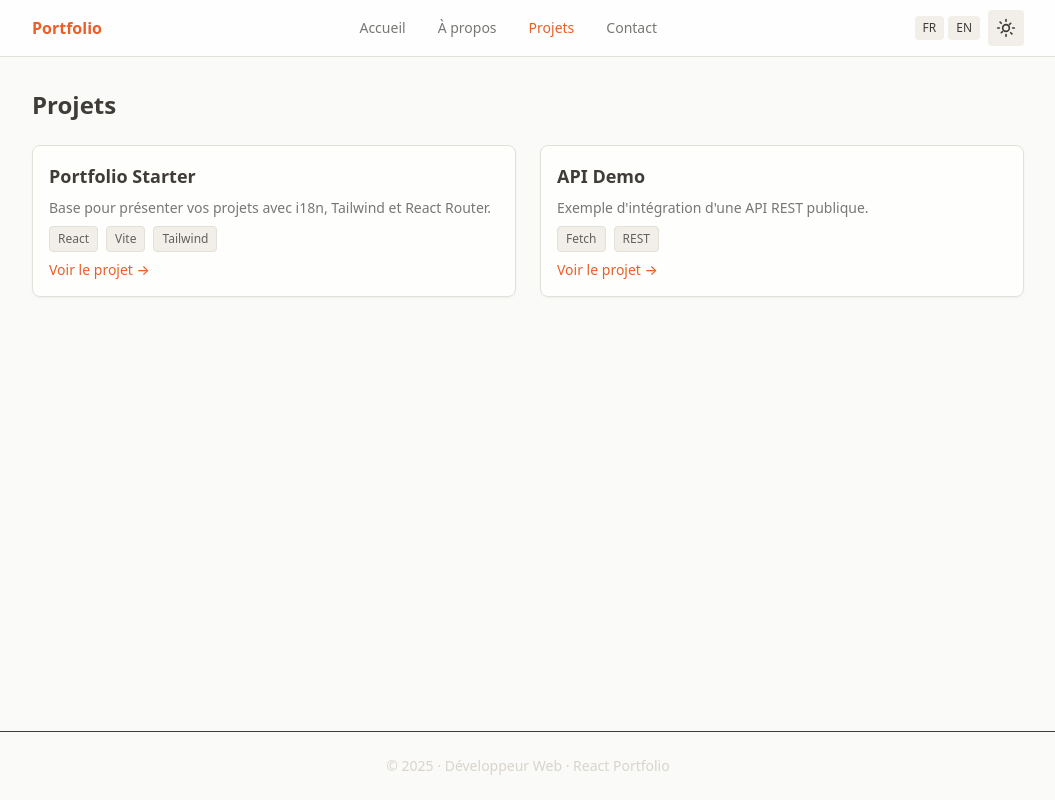
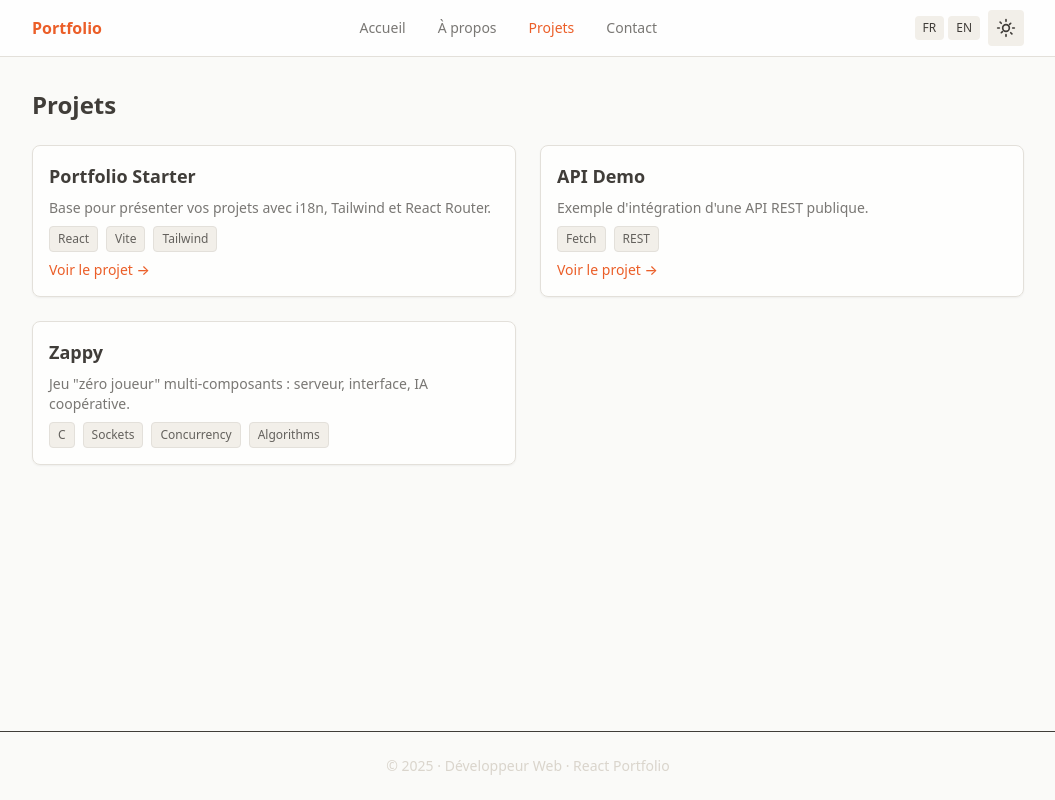
Before and after one commit to ThibaultPouch59200/Portfolio, a React (Vite) app: page /projects in a window 1280 px wide. Shown: the whole page, without its empty margins (112-1167 px from the left). Built offline with nearby package versions, Linux system fonts and the light colour scheme.

Commit message:
feat(projects): add Zappy project with detailed bilingual description

```diff
--- a/src/data/projects.js
+++ b/src/data/projects.js
@@ -12,6 +12,32 @@ const projects = [
     description: 'Exemple d\'intégration d\'une API REST publique.',
     tech: ['Fetch', 'REST'],
     link: '#'
+  },
+  {
+    id: 3,
+    slug: 'zappy',
+    title: 'Zappy',
+    description: 'Jeu "zéro joueur" multi-composants : serveur, interface, IA coopérative.',
+    descriptionLong: {
+      fr: 'Projet de fin de Tek2 en équipe de 6 : conception d\'un jeu à zéro joueur où des IA évoluent sur une carte, collectent des ressources, gèrent leur nourriture et se synchronisent pour atteindre le niveau 8. Architecture comprenant un serveur réseau, une interface d\'observation et une IA distribuée (plusieurs processus/clients) avec protocoles de communication et stratégies de coopération.',
+      en: 'End of Tek2 team project (6 members): design of a zero-player style game where AIs roam a map, gather resources, manage food and coordinate to reach level 8. Architecture included a network server, an observer UI and a distributed AI (multiple client processes) with custom communication protocol and cooperative strategies.'
+    },
+    goals: {
+      fr: [
+        'Atteindre niveau 8 via rituels coopératifs',
+        'Gestion des ressources et de la nourriture',
+        'Protocoles de communication entre IA',
+        'Scalabilité multi-processus'
+      ],
+      en: [
+        'Reach level 8 via cooperative rituals',
+        'Resource and food management',
+        'AI-to-AI communication protocols',
+        'Multi-process scalability'
+      ]
+    },
+    tech: ['C', 'Sockets', 'Concurrency', 'Algorithms'],
+    link: null
   }
 ];
 
```
